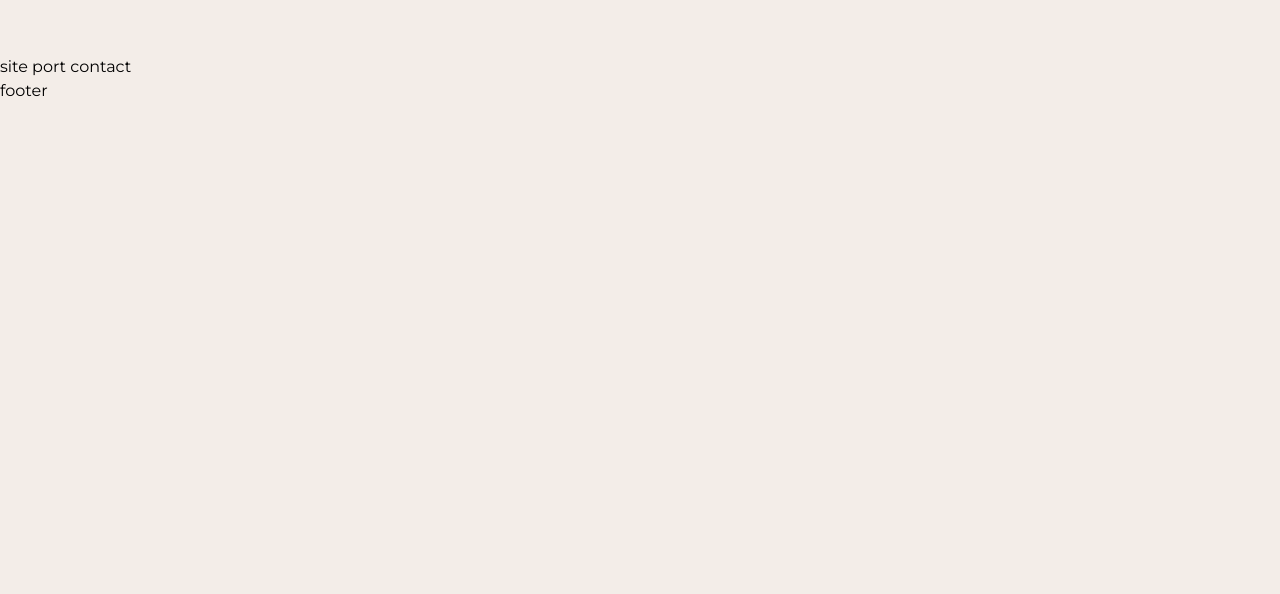
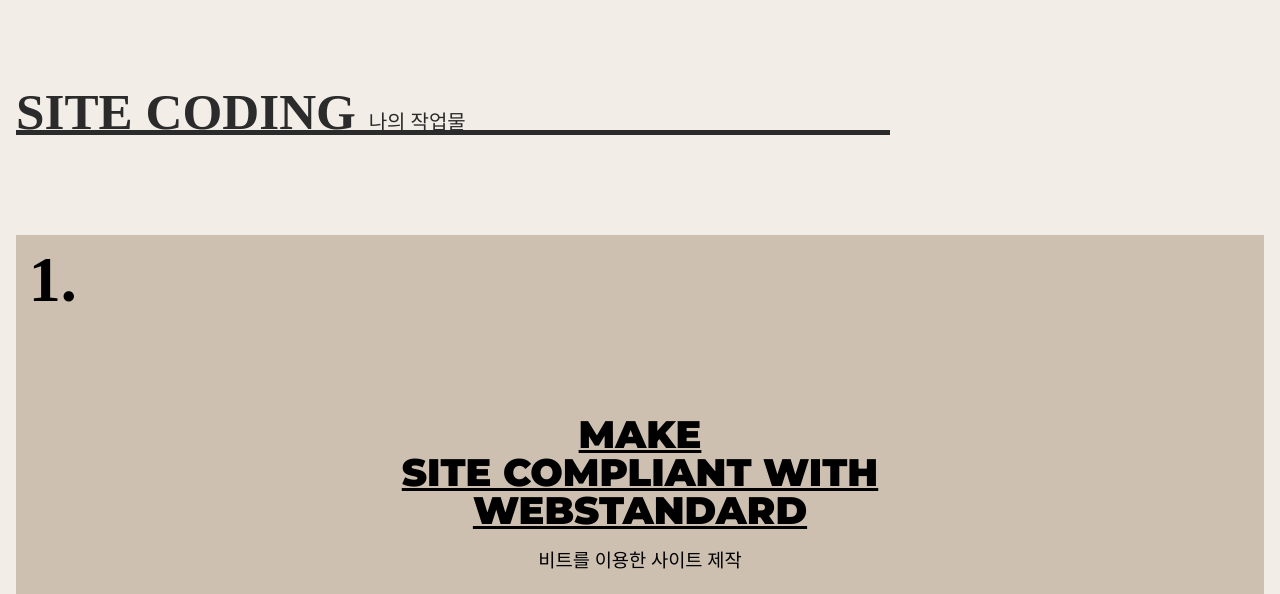
Before and after one commit to chu9400/port2023-vue, a Vue app: page / in a window 1280 px wide. Shown: the part 2195-2789 px from the top of the page. Before the commit the page ends 2298 px from the top, so only its background shows below. Built offline with nearby package versions, Linux system fonts and the light colour scheme; a small style sheet from the web is missing; a web font is replaced by a local one.

Commit message:
😗사이트 완료

```diff
--- a/src/components/Site.vue
+++ b/src/components/Site.vue
@@ -1,3 +1,207 @@
+<script setup>
+    import {siteText} from "../constants";
+</script>
+
 <template>
-    site
+    <section id="site">
+        <div class="site__inner">
+            <h2 class="site__title">
+                Site Coding <em>나의 작업물</em>
+            </h2>
+            <div class="site__wrap">
+
+                <article
+                    v-for="(site, key) in siteText"
+                    :key="key"
+                    :class="`site__item s${key + 1}`"
+                >
+                    <span class="num">{{ key + 1 }}.</span>
+                    <div class="text">
+                        <div>{{site.text[0]}}</div>
+                        <div>{{site.text[1]}}</div>
+                        <div>{{site.text[2]}}</div>
+                    </div>
+                    <h3 class="title">
+                        {{ site.title }}
+                    </h3>
+                    <div class="btn">
+                        <a :href="site.code">code</a>
+                        <a :href="site.view">view</a>
+                    </div>
+                    <div class="info">
+                        <span>{{ site.info[0] }}</span>
+                        <span>{{ site.info[1] }}</span>
+                        <span>{{ site.info[2] }}</span>
+                    </div>
+                </article>
+
+
+
+            </div>
+        </div>
+    </section>
 </template>
+
+<style lang="scss">
+@import "@/assets/scss/mixin";
+
+.site__inner {
+    padding: 16px;
+
+    .site__title {
+        position: sticky;
+        top: 70px;
+        left: 0;
+        width: 70%;
+        height: 5vw;
+        font-size: 4vw;
+        font-weight: 900;
+        line-height: 1.6;
+        font-family: var(--mainKor-font);
+        text-transform: uppercase;
+        color: var(--black100);
+        border-bottom: 0.4vw solid var(--black100);
+        margin-bottom: 100px;
+
+        @media (max-width: 800px){
+            width: 100%;
+            margin-bottom: 10vw;
+            font-size: 30px;
+            height: auto;
+            top: 68px;
+            background-color: var(--mainBg-color);
+            z-index: 2;
+        }
+
+        em {
+            font-size: 1.25rem;
+            font-weight: 400;
+            line-height: 2;
+        }
+    }
+
+    .site__wrap {
+        .site__item {
+            height: 70vh;
+            @include flex-center;
+            flex-direction: column;
+            position: sticky;
+            left: 0;
+
+            &.s1 {
+                background-color: var(--subBg100);
+                top: 180px;
+
+                @media (max-width: 800px){
+                    top: 140px;
+                }
+            }
+            &.s2 {
+                background-color: var(--subBg200);
+                top: 200px;
+
+                @media (max-width: 800px){
+                    top: 160px;
+                }
+            }
+            &.s3 {
+                background-color: var(--subBg300);
+                top: 220px;
+
+                @media (max-width: 800px){
+                    top: 180px;
+                }
+            }
+            &.s4 {
+                background-color: var(--subBg400);
+                top: 240px;
+
+                @media (max-width: 800px){
+                    top: 200px;
+                }
+            }
+
+            .num {
+                font-size: 5vw;
+                line-height: 1;
+                font-weight: 900;
+                font-family: var(--mainNum-font);
+                position: absolute;
+                left: 1vw;
+                top: 1vw;
+
+                @media (max-width: 800px){
+                    font-size: 80px;
+                    left: 20px;
+                    top: 20px;
+                }
+            }
+
+            .text {
+                text-align: center;
+                margin-bottom: 1rem;
+                > div {
+                    font-size: 3vw;
+                    line-height: 1;
+                    font-weight: 900;
+                    text-transform: uppercase;
+                    text-decoration: underline;
+                    font-family: var(--mainEng-font);
+
+                    @media (max-width: 800px){
+                        font-size: 26px;
+                    }
+
+                }
+            }
+
+            .title {
+                font-family: var(--mainKor-font);
+                margin-bottom: 1rem;
+            }
+
+            .btn {
+                a {
+                    text-decoration: underline;
+                    text-transform: uppercase;
+                    color: var(--black200);
+                    font-size: 1rem;
+                    transition: all 0.3s;
+                    margin: 0 2px;
+
+                    &:hover {
+                        color: var(--black);
+                    }
+                }
+            }
+
+            .info {
+                position: absolute;
+                left: 0;
+                bottom: 3%;
+                width: 98%;
+                margin-left: 1%;
+                border-top: 1px solid var(--black);
+                border-bottom: 1px solid var(--black);
+                display: flex;
+                justify-content: space-between;
+
+                @media (max-width: 800px){
+                    flex-direction: column;
+                    width: 90%;
+                    margin-left: 5%;
+                    padding: 5px 0;
+                }
+
+                span {
+                    font-family: var(--mainKor-font);
+                    font-size: 12px;
+                    padding: 3px 0;
+                    text-transform: uppercase;
+                }
+            }
+        }
+    }
+
+}
+</style>
--- a/src/components/Skill.vue
+++ b/src/components/Skill.vue
@@ -1,7 +1,6 @@
 <script setup>
     import { skillText } from "../constants";
 </script>
-
 
 <template>
     <section id="skill">
@@ -68,8 +67,6 @@
             width: 100%;
         }
 
-
-
         span{
             font-size: 5vw;
             line-height: 1;
@@ -80,7 +77,6 @@
             @media (max-width: 800px) {
                 font-size:20vw;
             }
-
         }
 
         h3{
@@ -94,7 +90,6 @@
             margin-bottom: 30vh;
             font-size: 1.1rem;
         }
-
     }
 }
 </style>
```
